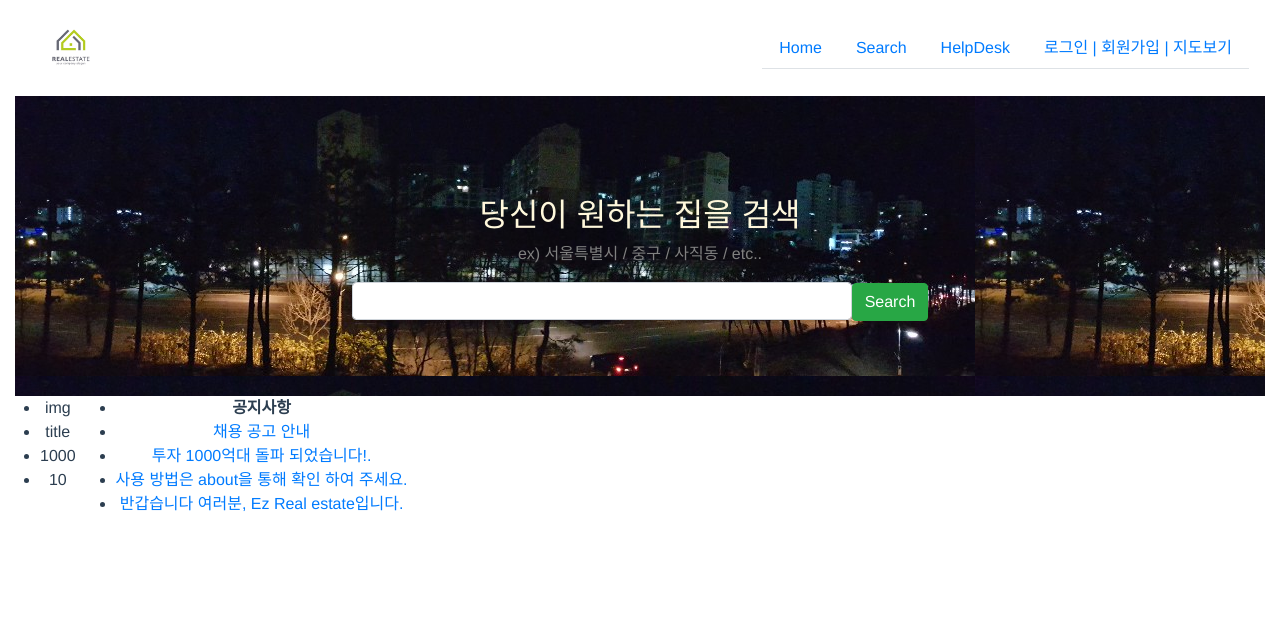
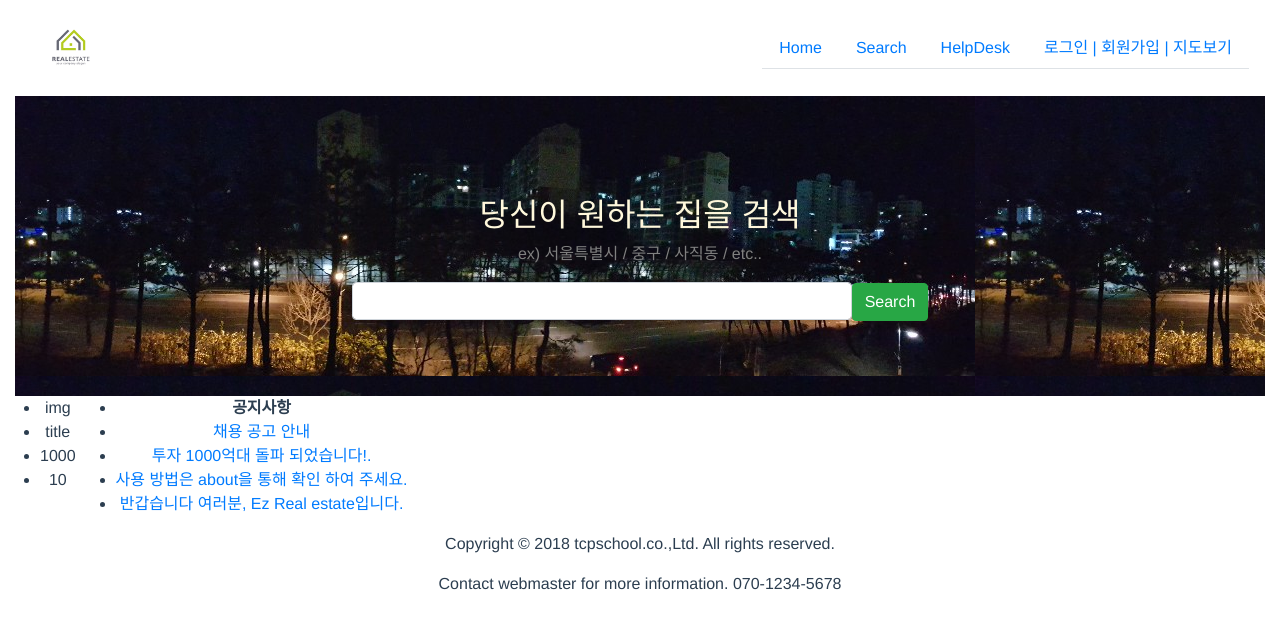
Before and after one commit to BaeSangUng/HappyHouse, a Vue app: page / in a window 1280 px wide. Shown: the top 628 px of the page. Built offline with nearby package versions, Linux system fonts and the light colour scheme; what vue-js-modal would draw is missing.

Commit message:
add footer

```diff
--- a/src/App.vue
+++ b/src/App.vue
@@ -41,19 +41,19 @@
     </div>
     <router-view />
 
-      <div class="footer">
-        <footer />
+      <div class="appfooter">
+        <appfooter />
       </div>
 
   </div>
 </template>
 <script>
 import { mapGetters } from 'vuex';
-import footer from "../views/Footer.vue";
+import appfooter from "@/views/AppFooter.vue";
 
 export default {
   components : {
-    footer
+    appfooter
   },
   data() {
     return {
--- a/src/views/Footer.vue
+++ b/src/views/AppFooter.vue
@@ -1,9 +1,7 @@
 <template>
   <div>
-    <footer>
         <p>Copyright © 2018 tcpschool.co.,Ltd. All rights reserved.</p>
         <address>Contact webmaster for more information. 070-1234-5678</address>
-    </footer>
   </div>
 </template>
 
```
